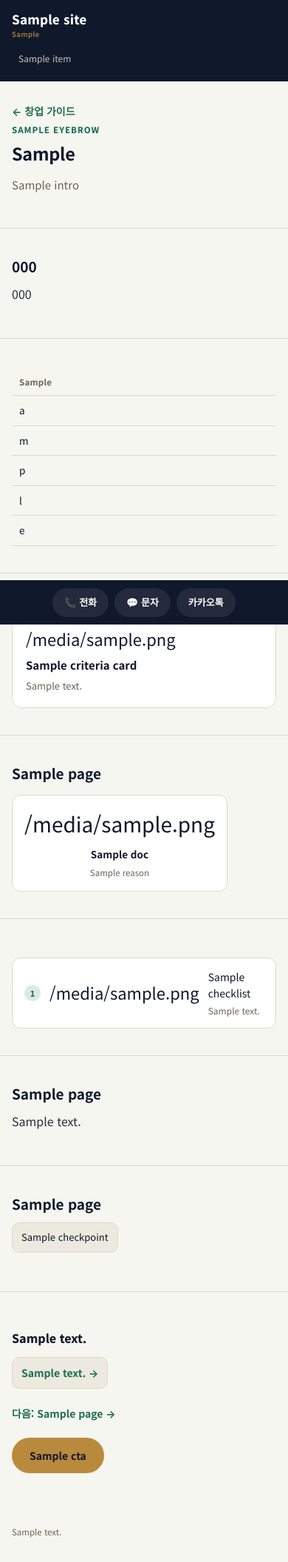
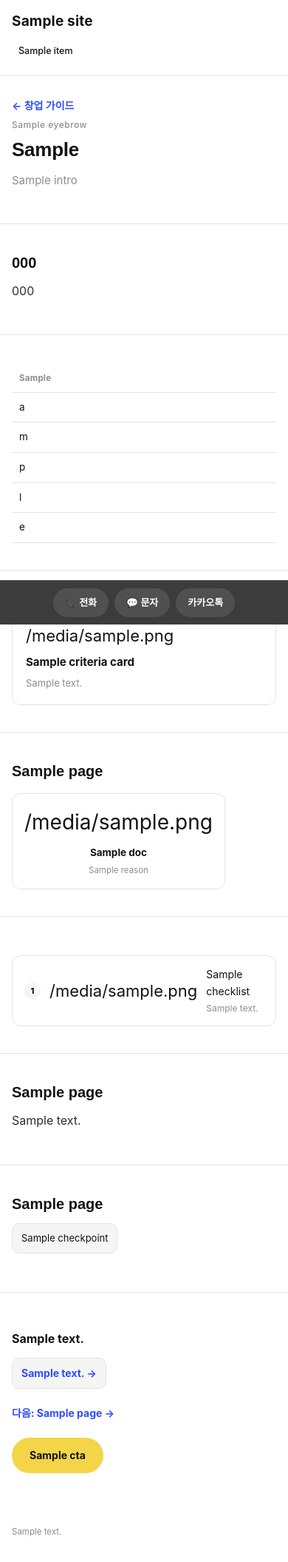
Before and after one commit to qoqmffh/enter-homepage, a Flask app: template templates/guide_chapter.html in a window 390 px wide. Shown: the top 2111 px of the page at 74% size. Before the commit the page ends 2078 px from the top, so only its background shows below. Run offline with Flask 3, Linux system fonts and the light colour scheme; the template is opened without the code that fills it: most values are stand-ins (such as "Sample title", 1, 10 or a date in 2020); some web fonts are replaced.

Commit message:
전체 사이트 v2 디자인 시스템 전면 적용 — 화이트+그리드 베이스, ONE Mobile/ChosunCentennial 웹폰트, 옐로우 CTA, 4색 컬러코딩 통계, 23페이지 공통 헤더 통일

```diff
--- a/dist/index.html
+++ b/dist/index.html
@@ -30,7 +30,7 @@
 </head>
 <body>
 
-<header class="site v2">
+<header class="site">
   <div class="wrap">
     <a class="brand" href="index.html">ENTER<small>유선 전문 총판 · (유)위드컴퍼니</small></a>
     <nav class="site">
--- a/static/common.css
+++ b/static/common.css
@@ -1,4 +1,4 @@
-/* ENTER 홈페이지 — 공통 스타일 (모바일 우선, 2026-10-19) */
+/* ENTER 홈페이지 — 공통 스타일 v2 (Desktop-Home 레퍼런스 기반 전면 재설계, 2026-10-26) */
 /* 폰트는 CSS @import 대신 base.html의 <link>로 로드함 — @import는 다운로드가 직렬로 걸려 LCP를 늦춤 */
 
 @font-face{font-family:'ONE Mobile'; src:url('fonts/OneMobile-Light.ttf') format('truetype'); font-weight:300; font-display:swap}
@@ -7,106 +7,93 @@
 @font-face{font-family:'ChosunCentennial'; src:url('fonts/ChosunCentennial.ttf') format('truetype'); font-weight:400; font-display:swap}
 
 :root{
-  --ink:#10182B; --paper:#F6F6F1; --paper-dim:#ECE9DF;
-  --green:#1E6F50; --green-soft:#DCEAE3;
-  --gold:#B98A3D; --gold-soft:#F1E4CC;
-  --line:#DCD8CC; --muted:#6B6558; --white:#fff;
-  /* v2 디자인(Desktop-Home 레퍼런스 기반) 전용 토큰 */
-  --v2-black:#111315; --v2-gray:#8d8d8d; --v2-line:#e3e3e0;
-  --v2-yellow:#f4d548; --v2-charcoal:#3c3c3c;
-  --v2-blue:#2f4cff; --v2-green:#1a8f3c; --v2-brown:#8a5a1f;
+  --ink:#111315; --paper:#ffffff; --paper-dim:#f5f5f4;
+  --green:#1a8f3c; --green-soft:#e3f5e8;
+  --gold:#8a5a1f; --gold-soft:#f1e4cc;
+  --yellow:#f4d548; --charcoal:#3c3c3c; --blue:#2f4cff;
+  --line:#e3e3e0; --muted:#8d8d8d; --white:#fff;
 }
 *{box-sizing:border-box}
 body{
   margin:0; background:var(--paper); color:var(--ink);
-  font-family:'Noto Sans KR', -apple-system, sans-serif;
+  font-family:'ONE Mobile', -apple-system, sans-serif;
   line-height:1.6; padding-bottom:76px; /* 하단 고정바 공간 */
   -webkit-text-size-adjust:100%;
 }
 a{color:inherit; text-decoration:none}
 .wrap{max-width:1040px; margin:0 auto; padding:0 16px}
 
-/* ---------- 헤더 (모바일 기본: 브랜드 + 가로 스크롤 네비) ---------- */
+/* ---------- 헤더 (화이트, 밑줄 호버 네비) ---------- */
 header.site{
-  background:var(--ink); color:var(--paper);
-  padding:12px 0; position:sticky; top:0; z-index:10;
+  background:var(--white); color:var(--ink);
+  padding:14px 0; position:sticky; top:0; z-index:10;
+  border-bottom:1px solid var(--line);
 }
 header.site .wrap{display:flex; flex-direction:column; gap:8px}
-.brand{font-weight:800; font-size:17px; letter-spacing:.01em; color:var(--white)}
-.brand small{display:block; font-size:9.5px; font-weight:500; color:var(--gold); letter-spacing:.06em}
+.brand{font-weight:700; font-size:19px; letter-spacing:.01em; color:var(--ink)}
+.brand small{display:none}
 nav.site{
-  display:flex; gap:2px; font-size:12px;
+  display:flex; gap:2px; font-size:12.5px;
   overflow-x:auto; -webkit-overflow-scrolling:touch; scrollbar-width:none;
   padding-bottom:2px;
 }
 nav.site::-webkit-scrollbar{display:none}
-nav.site a{padding:7px 9px; border-radius:6px; color:#C8C5BC; white-space:nowrap; flex:0 0 auto}
-nav.site a:hover, nav.site a.active{background:rgba(255,255,255,.1); color:var(--white)}
+nav.site a{padding:7px 9px; border-radius:6px; color:var(--ink); font-weight:500; white-space:nowrap; flex:0 0 auto}
+nav.site a:hover, nav.site a.active{text-decoration:underline; text-underline-offset:4px}
 
 /* ---------- 섹션 공통 ---------- */
 main{display:block}
 section{padding:36px 0; border-bottom:1px solid var(--line)}
 section:last-of-type{border-bottom:none}
-.eyebrow{font-size:11.5px; font-weight:800; letter-spacing:.08em; color:var(--green); text-transform:uppercase; margin-bottom:8px}
-h1{font-size:clamp(22px,6vw,36px); line-height:1.35; margin:0 0 14px; letter-spacing:-.01em}
-h2{font-size:19px; margin:0 0 10px}
+.eyebrow{font-size:12px; font-weight:500; letter-spacing:.04em; color:var(--muted); margin-bottom:8px}
+h1{font-family:'ONE Mobile',sans-serif; font-weight:700; font-size:clamp(26px,6.5vw,40px); line-height:1.2; margin:0 0 14px; letter-spacing:-.01em}
+h2{font-family:'ONE Mobile',sans-serif; font-weight:700; font-size:20px; margin:0 0 10px}
 p{margin:0 0 10px; color:#2B2E3A}
 .lead{font-size:15px; color:var(--muted)}
 
-/* ---------- 히어로(홈) ---------- */
-.hero{background:var(--ink); color:var(--paper); padding:40px 0 32px}
-.hero h1{color:var(--white)}
-.hero .sub{font-size:15.5px; color:#D8D5CA; margin-bottom:22px}
-.trustbar{display:flex; flex-wrap:wrap; gap:8px; margin:18px 0 24px}
-.trustbar span{background:rgba(255,255,255,.07); border:1px solid rgba(255,255,255,.12); padding:6px 12px; border-radius:999px; font-size:11.5px; color:#E7E4D9}
+/* ---------- 버튼 (투톤 옐로우 CTA) ---------- */
 .btn{display:inline-block; padding:13px 24px; border-radius:999px; font-weight:700; font-size:14px}
-.btn-primary{background:var(--gold); color:var(--ink)}
+.btn-primary{background:var(--yellow); color:var(--ink)}
 
-/* ---------- 헤더 v2 (Desktop-Home 레퍼런스) ---------- */
-header.site.v2{background:var(--white); border-bottom:1px solid var(--v2-line)}
-header.site.v2 .brand{font-family:'ONE Mobile',sans-serif; font-weight:700; color:var(--v2-black); font-size:20px; letter-spacing:.02em}
-header.site.v2 .brand small{display:none}
-header.site.v2 nav.site a{color:var(--v2-black); font-weight:500}
-header.site.v2 nav.site a:hover, header.site.v2 nav.site a.active{background:none; color:var(--v2-black); text-decoration:underline; text-underline-offset:4px}
-
-/* ---------- 히어로 v2 ---------- */
-.hero-v2{background:var(--white); color:var(--v2-black); padding:48px 0 0; position:relative}
+/* ---------- 히어로 v2 (홈 전용) ---------- */
+.hero-v2{background:var(--white); color:var(--ink); padding:48px 0 0; position:relative}
 .hero-v2-grid{
-  background-image:repeating-linear-gradient(to right, transparent, transparent 239px, var(--v2-line) 239px, var(--v2-line) 240px);
+  background-image:repeating-linear-gradient(to right, transparent, transparent 239px, var(--line) 239px, var(--line) 240px);
   padding:28px 0 44px;
 }
-.hero-v2 .eyebrow-v2{font-family:'ONE Mobile',sans-serif; font-size:12px; color:var(--v2-gray); letter-spacing:.08em; margin-bottom:18px}
-.hero-v2 h1{
-  font-family:'ONE Mobile',sans-serif; font-weight:700; color:var(--v2-black);
-  font-size:clamp(32px,7.5vw,72px); line-height:1.12; letter-spacing:-.01em; margin:0 0 20px;
-}
+.hero-v2 .eyebrow-v2{font-size:12px; color:var(--muted); letter-spacing:.08em; margin-bottom:18px}
+.hero-v2 h1{font-size:clamp(32px,7.5vw,72px); line-height:1.12; margin:0 0 20px}
 .hero-v2 .sub-v2{font-size:15px; color:#555; margin-bottom:22px}
-.hero-v2-cta{display:inline-flex; align-items:stretch; border-radius:999px; overflow:hidden; font-family:'ONE Mobile',sans-serif}
-.hero-v2-cta .cta-icon{width:40px; background:var(--v2-charcoal)}
-.hero-v2-cta .cta-label{background:var(--v2-yellow); color:var(--v2-black); font-weight:700; padding:12px 22px; font-size:14px}
+.hero-v2-cta{display:inline-flex; align-items:stretch; border-radius:999px; overflow:hidden}
+.hero-v2-cta .cta-icon{width:40px; background:var(--charcoal)}
+.hero-v2-cta .cta-label{background:var(--yellow); color:var(--ink); font-weight:700; padding:12px 22px; font-size:14px}
 
-/* ---------- 통계 바 v2 ---------- */
-.stat-bar-v2{display:grid; grid-template-columns:repeat(2,1fr); border-top:1px solid var(--v2-line)}
-.stat-bar-v2 .stat-v2{padding:22px 12px; text-align:center; border-right:1px solid var(--v2-line); border-bottom:1px solid var(--v2-line)}
+/* ---------- 통계 바 v2 (홈 전용) ---------- */
+.stat-bar-v2{display:grid; grid-template-columns:repeat(2,1fr); border-top:1px solid var(--line)}
+.stat-bar-v2 .stat-v2{padding:22px 12px; text-align:center; border-right:1px solid var(--line); border-bottom:1px solid var(--line)}
 .stat-bar-v2 .stat-v2:nth-child(2n){border-right:none}
-.stat-bar-v2 .stat-v2-label{font-size:11px; color:var(--v2-gray); margin-bottom:6px}
-.stat-bar-v2 .stat-v2-num{font-family:'ONE Mobile',sans-serif; font-weight:700; font-size:clamp(22px,6vw,40px)}
+.stat-bar-v2 .stat-v2-label{font-size:11px; color:var(--muted); margin-bottom:6px}
+.stat-bar-v2 .stat-v2-num{font-weight:700; font-size:clamp(22px,6vw,40px)}
 
 @media (min-width:768px){
   .hero-v2-grid{padding:40px 0 56px}
   .stat-bar-v2{grid-template-columns:repeat(4,1fr)}
   .stat-bar-v2 .stat-v2{border-bottom:none}
-  .stat-bar-v2 .stat-v2:nth-child(2n){border-right:1px solid var(--v2-line)}
+  .stat-bar-v2 .stat-v2:nth-child(2n){border-right:1px solid var(--line)}
   .stat-bar-v2 .stat-v2:last-child{border-right:none}
 }
 @media (max-width:767px){
   .hero-v2-grid{background-image:none}
 }
 
+/* ---------- 트러스트 배지(라이트 필) ---------- */
+.trustbar{display:flex; flex-wrap:wrap; gap:8px; margin:18px 0 24px}
+.trustbar span{background:var(--paper-dim); border:1px solid var(--line); padding:6px 12px; border-radius:999px; font-size:11.5px; color:var(--ink)}
+
 /* ---------- 카드 ---------- */
 .cards{display:grid; grid-template-columns:1fr; gap:14px; margin-top:16px}
-.card{background:var(--white); border:1px solid var(--line); border-radius:14px; padding:18px}
-.card .num{display:inline-block; width:24px;height:24px;border-radius:50%;background:var(--green-soft); color:var(--green); font-weight:800; font-size:12px; text-align:center; line-height:24px; margin-bottom:8px}
+.card{background:var(--white); border:1px solid var(--line); border-radius:12px; padding:18px}
+.card .num{display:inline-block; width:24px;height:24px;border-radius:50%;background:var(--paper-dim); color:var(--ink); font-weight:800; font-size:12px; text-align:center; line-height:24px; margin-bottom:8px}
 .card h3{margin:0 0 6px; font-size:15px}
 .card p{font-size:13px; color:var(--muted); margin:0}
 
@@ -134,8 +121,8 @@ table th{color:var(--muted); font-weight:700; font-size:11.5px; letter-spacing:.
 .ticker-wrap:hover .ticker-list{animation-play-state:paused}
 .ticker-row{display:flex; align-items:center; gap:8px; padding:8px 12px; border-bottom:1px solid var(--line); font-size:12px; white-space:nowrap}
 .ticker-row .t-date{color:var(--muted); flex:0 0 92px}
-.ticker-row .t-bank{color:var(--green); font-weight:700; flex:0 0 52px}
-.ticker-row .t-count{color:var(--green); font-weight:700; flex:1}
+.ticker-row .t-bank{color:var(--blue); font-weight:700; flex:0 0 52px}
+.ticker-row .t-count{color:var(--blue); font-weight:700; flex:1}
 .ticker-row .t-recipient{color:var(--muted); flex:1; overflow:hidden; text-overflow:ellipsis}
 .ticker-row .t-amount{font-weight:700; flex:0 0 auto}
 @keyframes ticker-scroll{from{transform:translateY(0)}to{transform:translateY(-50%)}}
@@ -154,15 +141,20 @@ table th{color:var(--muted); font-weight:700; font-size:11.5px; letter-spacing:.
 }
 
 /* ---------- 강조 태그라인 ---------- */
-.tagline{margin-top:14px; font-size:16px; font-weight:800; color:var(--ink); line-height:1.5}
+.tagline{margin-top:14px; font-size:16px; font-weight:700; color:var(--ink); line-height:1.5}
 
 /* ---------- 이유 카드(스탯+필프로우 조합형) ---------- */
-.reason-card{background:var(--white); border:1px solid var(--line); border-radius:16px; padding:22px 18px}
+.reason-card{background:var(--white); border:1px solid var(--line); border-radius:14px; padding:22px 18px}
 .reason-card h2{margin-top:4px}
 .stat-grid{display:grid; grid-template-columns:1fr 1fr; gap:10px; margin-top:16px}
 .stat-box{background:var(--paper-dim); border-radius:10px; padding:14px 15px}
-.stat-box .num{font-size:21px; font-weight:800; color:var(--ink); letter-spacing:-.01em}
+.stat-box .num{font-weight:700; font-size:22px; letter-spacing:-.01em; color:var(--ink)}
 .stat-box .label{font-size:11.5px; color:var(--muted); margin-top:3px}
+/* 4색 순환(레퍼런스 통계바와 동일한 멀티컬러 룰) */
+.stat-grid .stat-box:nth-child(4n+1) .num{color:var(--ink)}
+.stat-grid .stat-box:nth-child(4n+2) .num{color:var(--blue)}
+.stat-grid .stat-box:nth-child(4n+3) .num{color:var(--green)}
+.stat-grid .stat-box:nth-child(4n+4) .num{color:var(--gold)}
 .pill-flow{display:flex; flex-wrap:wrap; align-items:center; gap:6px; margin-top:14px; font-size:12px; color:var(--muted)}
 .pill-flow .pill{background:var(--paper-dim); border-radius:999px; padding:6px 12px}
 .pill-flow .arrow{color:var(--line)}
@@ -174,7 +166,7 @@ table th{color:var(--muted); font-weight:700; font-size:11.5px; letter-spacing:.
 /* ---------- 아이콘 스텝(거래 시작하기) ---------- */
 .icon-steps{display:flex; flex-direction:column; gap:10px; margin-top:16px}
 .icon-step{display:flex; align-items:center; gap:12px; background:var(--white); border:1px solid var(--line); border-radius:12px; padding:14px 16px}
-.icon-step-num{flex:0 0 22px; height:22px; border-radius:50%; background:var(--green-soft); color:var(--green); font-weight:800; font-size:11px; text-align:center; line-height:22px}
+.icon-step-num{flex:0 0 22px; height:22px; border-radius:50%; background:var(--paper-dim); color:var(--ink); font-weight:800; font-size:11px; text-align:center; line-height:22px}
 .icon-step-icon{font-size:22px; flex:0 0 auto}
 .icon-step-text{font-size:14px; color:var(--ink)}
 .icon-step-text-wrap{display:flex; flex-direction:column; gap:2px}
@@ -199,14 +191,14 @@ table th{color:var(--muted); font-weight:700; font-size:11.5px; letter-spacing:.
 .faq-item{padding:14px 0; border-bottom:1px solid var(--line)}
 .faq-item:last-child{border-bottom:none}
 .faq-q{font-weight:700; margin-bottom:6px; font-size:14.5px}
-.faq-q::before{content:"Q. "; color:var(--green)}
+.faq-q::before{content:"Q. "; color:var(--blue)}
 .faq-a::before{content:"A. "; color:var(--gold); font-weight:700}
 .faq-a{color:var(--muted); font-size:14px}
 
 /* ---------- 블로그/후기 리스트 ---------- */
 .bloglist{list-style:none; padding:0; margin:16px 0 0; display:flex; flex-direction:column; gap:9px}
 .bloglist li{background:var(--white); border:1px solid var(--line); border-radius:10px; padding:12px 14px; display:flex; justify-content:space-between; gap:10px; font-size:13.5px}
-.bloglist .tag{font-size:10.5px; color:var(--green); font-weight:700; white-space:nowrap}
+.bloglist .tag{font-size:10.5px; color:var(--blue); font-weight:700; white-space:nowrap}
 .placeholder{background:var(--paper-dim); border:1px dashed var(--line); border-radius:14px; padding:32px 20px; text-align:center; color:var(--muted); margin-top:16px}
 
 /* ---------- 블로그 본문(리치텍스트 에디터 작성분) ---------- */
@@ -215,19 +207,19 @@ table th{color:var(--muted); font-weight:700; font-size:11.5px; letter-spacing:.
 .blog-body h3{font-size:16px; margin-top:18px}
 .blog-body ul, .blog-body ol{padding-left:20px; margin:0 0 10px}
 .blog-body li{margin-bottom:4px}
-.blog-body a{color:var(--green); text-decoration:underline}
+.blog-body a{color:var(--blue); text-decoration:underline}
 
 /* ---------- 링크 더보기 ---------- */
-.more-link{color:var(--green); font-weight:700; font-size:14px}
+.more-link{color:var(--blue); font-weight:700; font-size:14px}
 
 /* ---------- 하단 고정바 ---------- */
 .footerbar{
-  position:fixed; left:0; right:0; bottom:0; background:var(--ink); color:var(--white);
+  position:fixed; left:0; right:0; bottom:0; background:var(--charcoal); color:var(--white);
   display:flex; justify-content:center; gap:8px; padding:10px 12px; z-index:20;
   border-top:1px solid rgba(255,255,255,.08); flex-wrap:wrap;
 }
-.footerbar a{background:rgba(255,255,255,.08); padding:9px 16px; border-radius:999px; font-weight:700; font-size:13px}
-.footerbar a:hover{background:var(--gold); color:var(--ink)}
+.footerbar a{background:rgba(255,255,255,.1); padding:9px 16px; border-radius:999px; font-weight:700; font-size:13px}
+.footerbar a:hover{background:var(--yellow); color:var(--ink)}
 
 footer.legal{padding:24px 0 92px; font-size:11.5px; color:var(--muted)}
 
@@ -237,8 +229,6 @@ footer.legal{padding:24px 0 92px; font-size:11.5px; color:var(--muted)}
   header.site .wrap{flex-direction:row; align-items:center; justify-content:space-between; max-width:1040px}
   nav.site{overflow:visible}
   section{padding:56px 0}
-  .hero{padding:64px 0 48px}
-  .hero .sub{font-size:17px}
   .cards{grid-template-columns:repeat(auto-fit,minmax(220px,1fr))}
   .steps{flex-direction:row; flex-wrap:wrap; align-items:center}
   .flow{gap:30px}
--- a/templates/base.html
+++ b/templates/base.html
@@ -30,7 +30,7 @@
 </head>
 <body>
 
-<header class="site{% if slug == 'index' %} v2{% endif %}">
+<header class="site">
   <div class="wrap">
     <a class="brand" href="index.html">{{ site.site_name }}<small>{{ site.site_tagline }}</small></a>
     <nav class="site">
```
Also changed, not shown: dist/static/common.css (+59 -69 lines).
